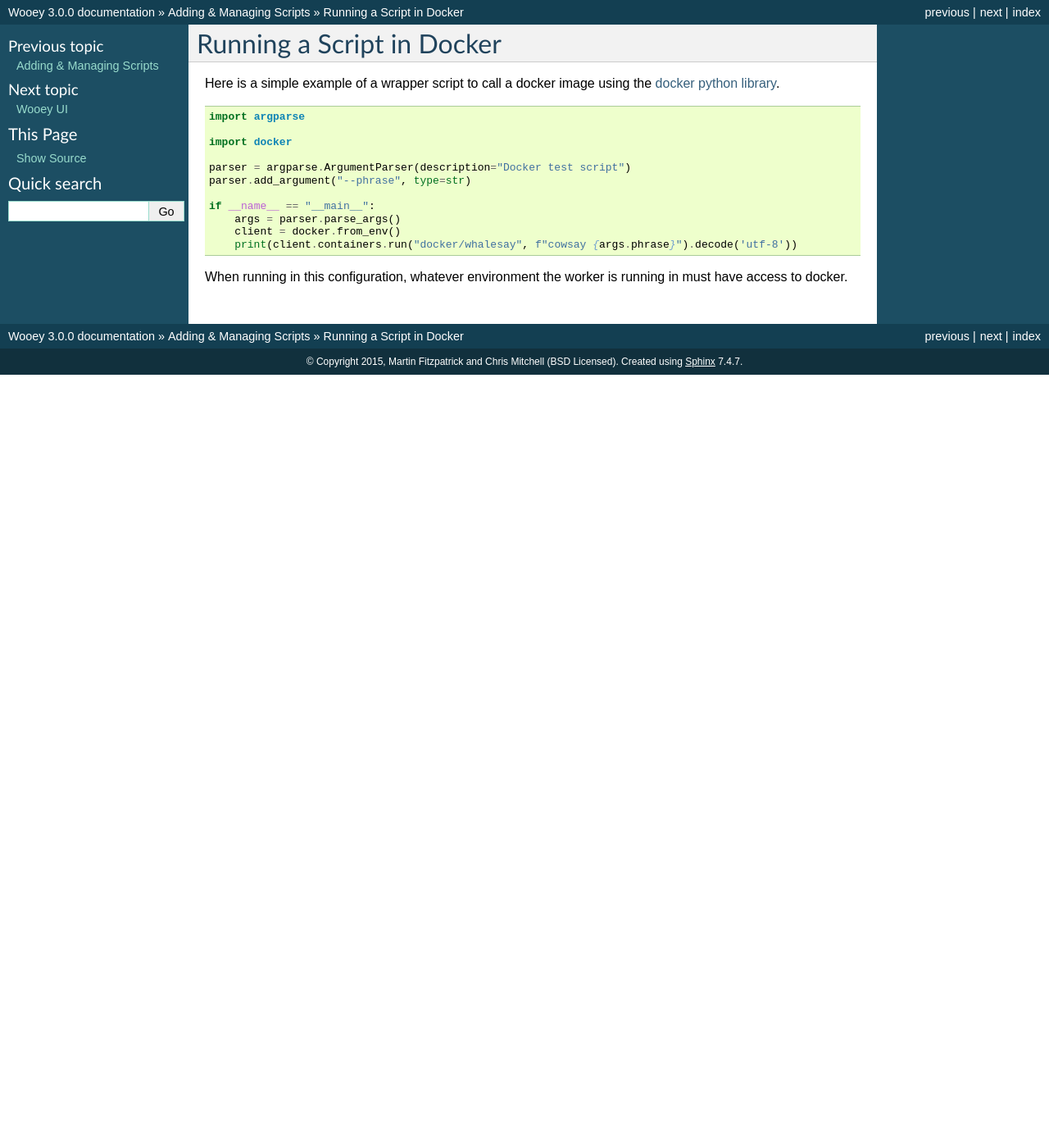
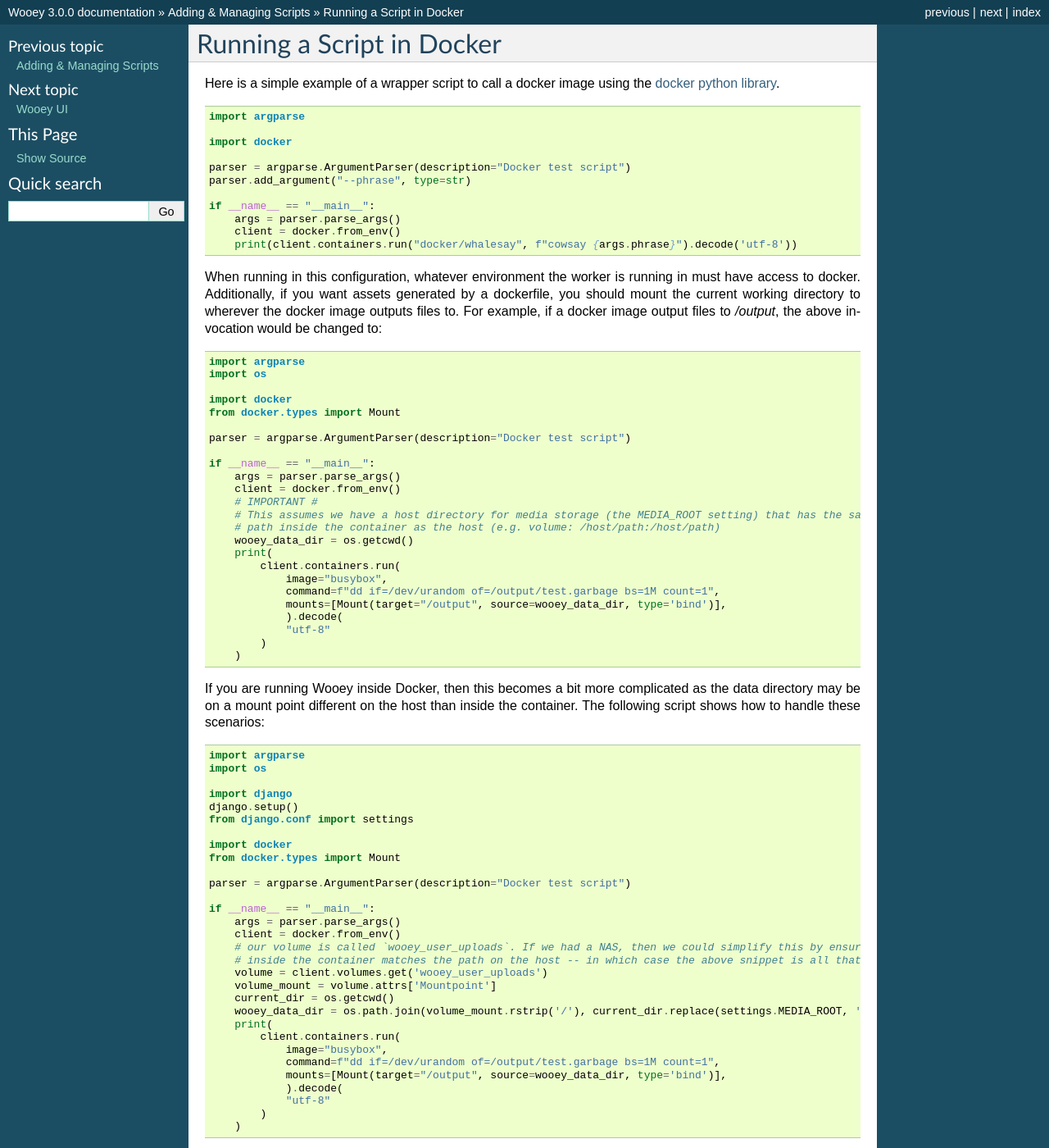
Before and after one commit to wooey/Wooey, a Sphinx documentation site: the page built from docs/docker_scripts.rst, in a window 1280 px wide and 1400 px high. Shown: the whole window at 82% size. Built offline with Sphinx 7.4.7, drawn with Linux system fonts in a browser that asks for light colours.

Commit message:
Add better docker notes (#385)

```diff
--- a/docs/docker_scripts.rst
+++ b/docs/docker_scripts.rst
@@ -3,7 +3,7 @@ Running a Script in Docker
 
 Here is a simple example of a wrapper script to call a docker image using the `docker python library <https://docker-py.readthedocs.io/en/stable/index.html>`_.
 
-::
+.. code-block:: python
 
     import argparse
 
@@ -18,3 +18,70 @@ Here is a simple example of a wrapper script to call a docker image using the `d
         print(client.containers.run("docker/whalesay", f"cowsay {args.phrase}").decode('utf-8'))
 
 When running in this configuration, whatever environment the worker is running in must have access to docker.
+Additionally, if you want assets generated by a dockerfile, you should mount the current working directory to
+wherever the docker image outputs files to. For example, if a docker image output files to `/output`, the
+above invocation would be changed to:
+
+.. code-block:: python
+
+    import argparse
+    import os
+
+    import docker
+    from docker.types import Mount
+
+    parser = argparse.ArgumentParser(description="Docker test script")
+
+    if __name__ == "__main__":
+        args = parser.parse_args()
+        client = docker.from_env()
+        # IMPORTANT #
+        # This assumes we have a host directory for media storage (the MEDIA_ROOT setting) that has the same
+        # path inside the container as the host (e.g. volume: /host/path:/host/path)
+        wooey_data_dir = os.getcwd()
+        print(
+            client.containers.run(
+                image="busybox",
+                command=f"dd if=/dev/urandom of=/output/test.garbage bs=1M count=1",
+                mounts=[Mount(target="/output", source=wooey_data_dir, type='bind')],
+                ).decode(
+                "utf-8"
+            )
+        )
+
+If you are running Wooey inside Docker, then this becomes a bit more complicated as the data directory may
+be on a mount point different on the host than inside the container. The following script shows how to handle
+these scenarios:
+
+.. code-block:: python
+
+    import argparse
+    import os
+
+    import django
+    django.setup()
+    from django.conf import settings
+
+    import docker
+    from docker.types import Mount
+
+    parser = argparse.ArgumentParser(description="Docker test script")
+
+    if __name__ == "__main__":
+        args = parser.parse_args()
+        client = docker.from_env()
+        # our volume is called `wooey_user_uploads`. If we had a NAS, then we could simplify this by ensuring the path
+        # inside the container matches the path on the host -- in which case the above snippet is all that is needed.
+        volume = client.volumes.get('wooey_user_uploads')
+        volume_mount = volume.attrs['Mountpoint']
+        current_dir = os.getcwd()
+        wooey_data_dir = os.path.join(volume_mount.rstrip('/'), current_dir.replace(settings.MEDIA_ROOT, '').lstrip('/'))
+        print(
+            client.containers.run(
+                image="busybox",
+                command=f"dd if=/dev/urandom of=/output/test.garbage bs=1M count=1",
+                mounts=[Mount(target="/output", source=wooey_data_dir, type='bind')],
+                ).decode(
+                "utf-8"
+            )
+        )
```
Also changed, not shown: 2 other files.
